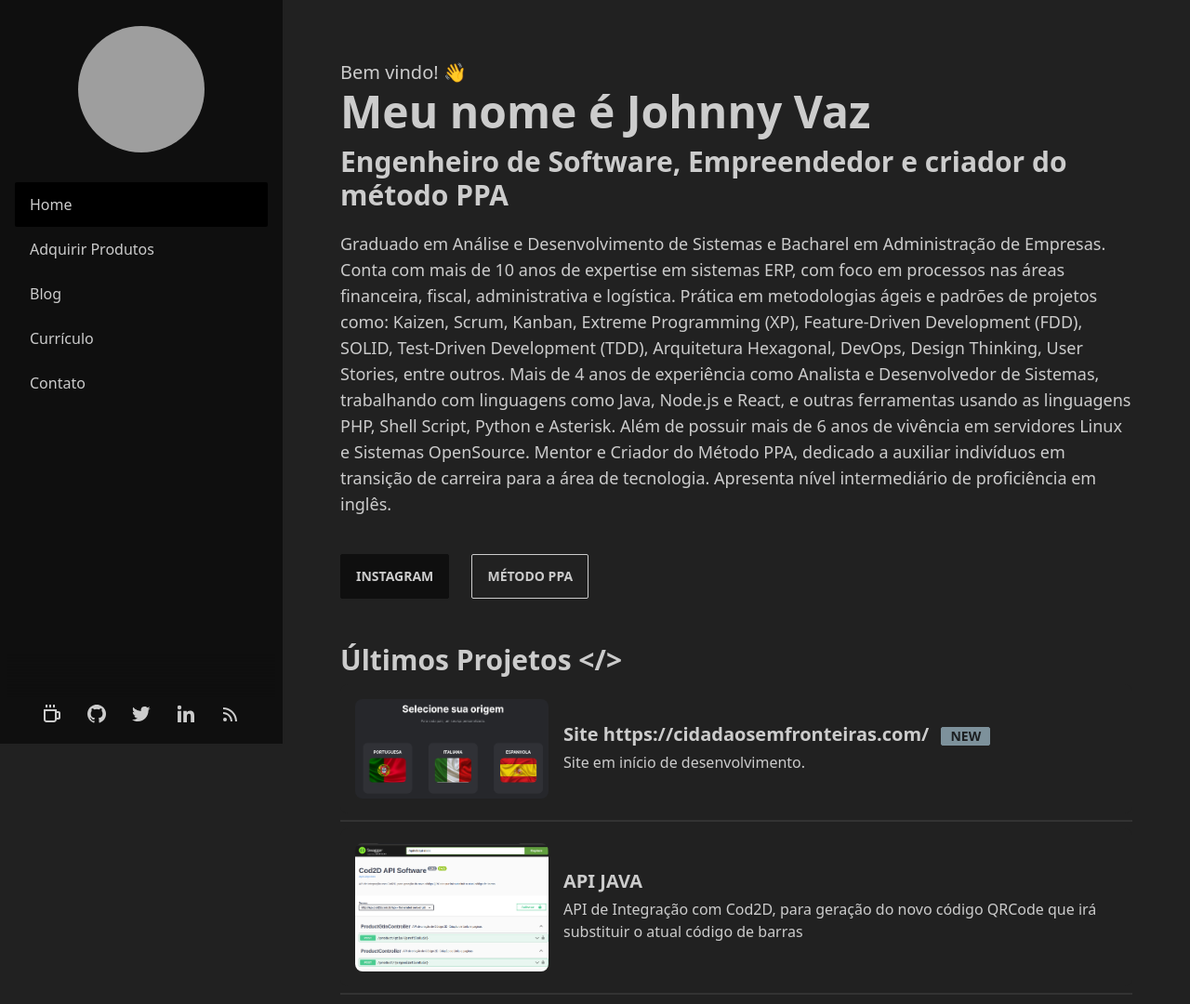
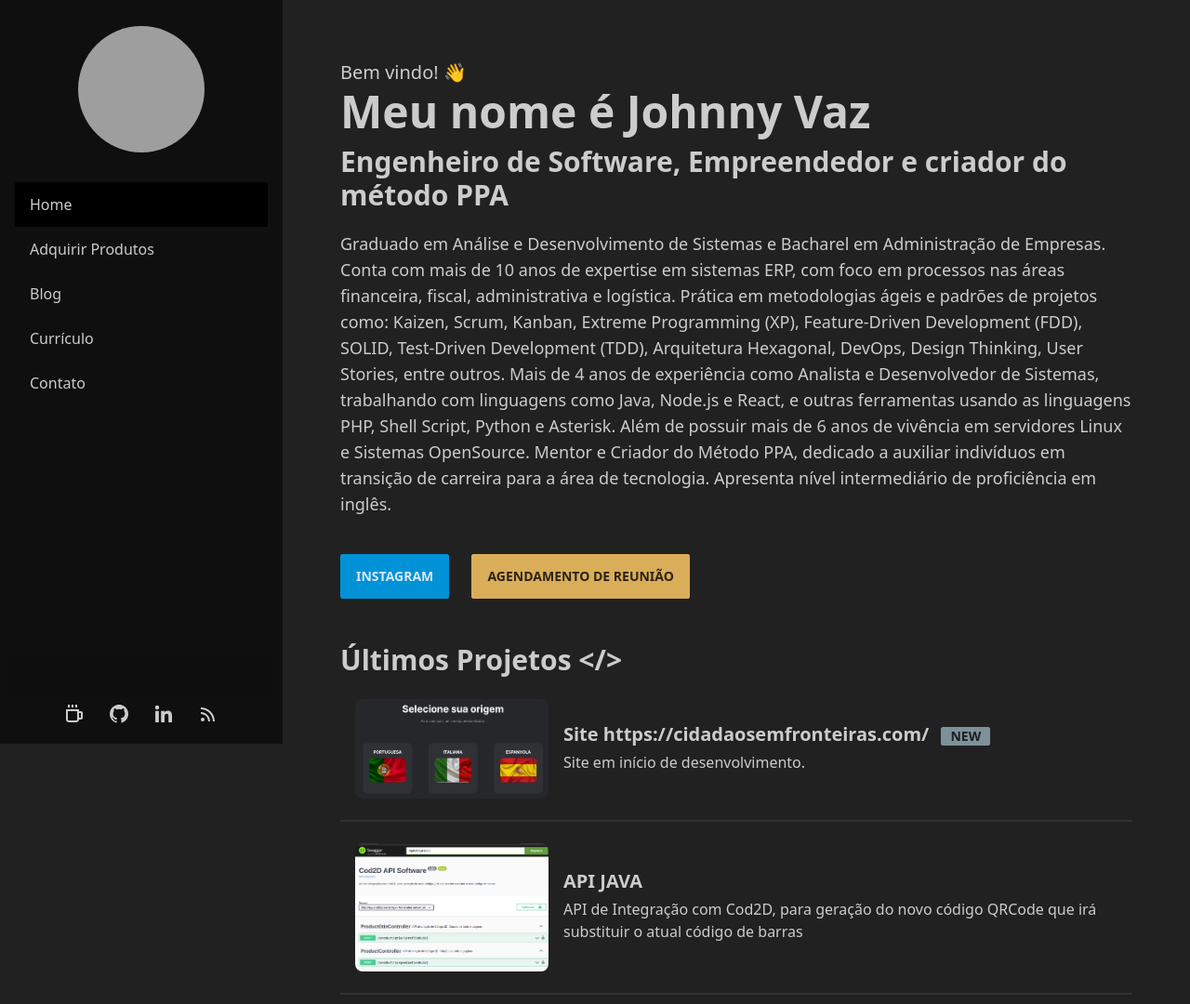
Before and after one commit to johnnyvaz/johnnyvaz-site, an Astro site: page / in a window 1280 px wide. Shown: the top 1080 px of the page at 93% size. Built offline with nearby package versions, Linux system fonts and the light colour scheme; Astro itself is replaced by a stand-in of ours; grey boxes are pictures that could not be loaded.

Commit message:
feat: remove twitter

```diff
--- a/src/components/BaseHead.astro
+++ b/src/components/BaseHead.astro
@@ -30,9 +30,9 @@ const { title, description, image = '/social_img.png' } = Astro.props;
 <meta property="og:description" content={description} />
 <meta property="og:image" content={new URL(image, Astro.url)} />
 
-<!-- Twitter -->
+<!-- Twitter
 <meta property="twitter:card" content="summary_large_image" />
 <meta property="twitter:url" content={Astro.url} />
 <meta property="twitter:title" content={title} />
 <meta property="twitter:description" content={description} />
-<meta property="twitter:image" content={new URL(image, Astro.url)} />
+<meta property="twitter:image" content={new URL(image, Astro.url)} /> -->
--- a/src/components/SideBarFooter.astro
+++ b/src/components/SideBarFooter.astro
@@ -6,7 +6,6 @@
 <div class="social-icons px-4 pb-5 pt-1 flex self-center justify-center sticky bottom-0 bg-base-200">
     <a
         href="/doacao"
-        target="_blank"
         class="mx-3"
         aria-label="Contribua com meu trabalho"
         title="Contribua com meu trabalho"
@@ -38,7 +37,7 @@
             ></path>
         </svg>
     </a>
-    <a href="https://twitter.com/johnnyvaz10" target="_blank" class="mx-3" aria-label="Twitter" title="Twitter">
+    <!-- <a href="https://twitter.com/johnnyvaz10" target="_blank" class="mx-3" aria-label="Twitter" title="Twitter">
         <svg
             xmlns="http://www.w3.org/2000/svg"
             width="24"
@@ -49,7 +48,7 @@
                 d="M19.633 7.997c.013.175.013.349.013.523 0 5.325-4.053 11.461-11.46 11.461-2.282 0-4.402-.661-6.186-1.809.324.037.636.05.973.05a8.07 8.07 0 0 0 5.001-1.721 4.036 4.036 0 0 1-3.767-2.793c.249.037.499.062.761.062.361 0 .724-.05 1.061-.137a4.027 4.027 0 0 1-3.23-3.953v-.05c.537.299 1.16.486 1.82.511a4.022 4.022 0 0 1-1.796-3.354c0-.748.199-1.434.548-2.032a11.457 11.457 0 0 0 8.306 4.215c-.062-.3-.1-.611-.1-.923a4.026 4.026 0 0 1 4.028-4.028c1.16 0 2.207.486 2.943 1.272a7.957 7.957 0 0 0 2.556-.973 4.02 4.02 0 0 1-1.771 2.22 8.073 8.073 0 0 0 2.319-.624 8.645 8.645 0 0 1-2.019 2.083z"
             ></path>
         </svg>
-    </a>
+    </a> -->
     <a
         href="https://www.linkedin.com/in/johnnyjohnnyjohnnyvaz"
         target="_blank"
--- a/src/pages/index.astro
+++ b/src/pages/index.astro
@@ -20,9 +20,9 @@
       </text>
     </div>
     <div class="mt-8">
-      <a class="btn" href="https://www.instagram.com/johnnyvaz1" target="_blank"> Instagram</a>
-      <a href="https://ppa.systems" target="_blank" class="btn btn-outline ml-5">
-        Método PPA
+      <a class="btn btn-info" href="https://www.instagram.com/johnnyvaz1" target="_blank"> Instagram</a>
+      <a href="https://calendly.com/johnnyvaz/mentoria" target="_blank" class="btn btn-warning ml-5">
+        Agendamento de Reunião
       </a>
     </div>
   </div>
```
